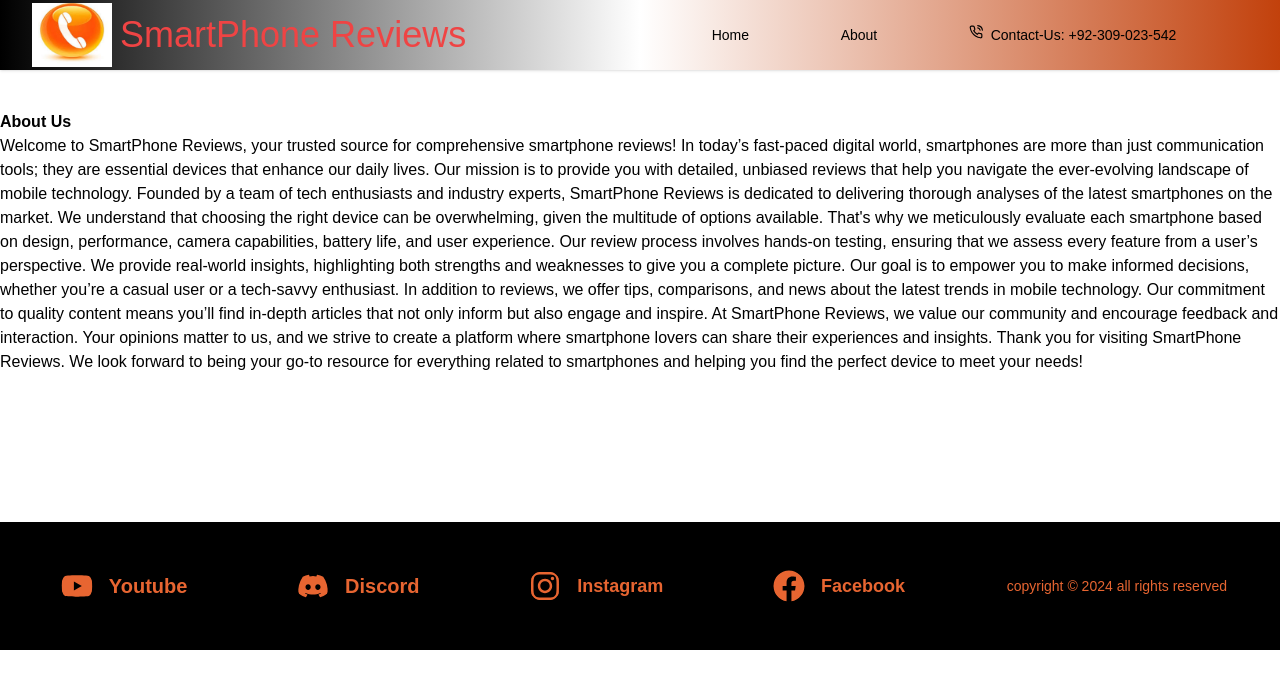
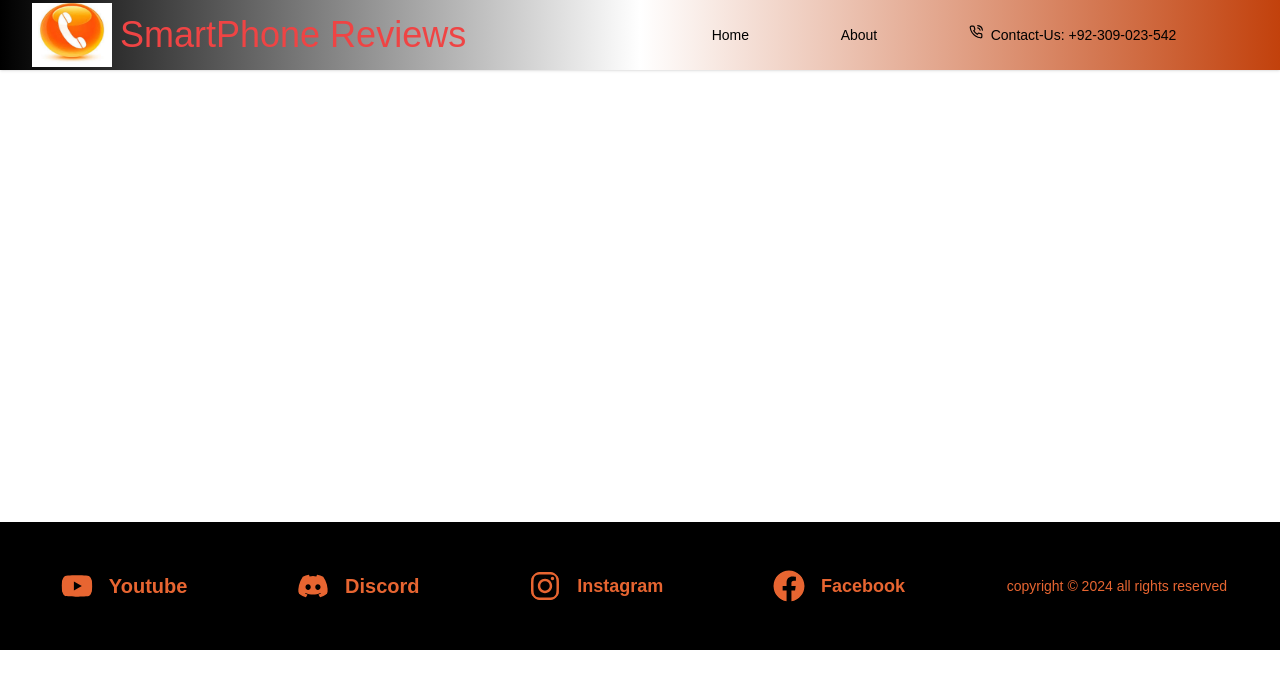
Before and after one commit to Mohammed-Umair-Kalim/web, a Next.js app: page /about in a window 1280 px wide. Shown: the top 688 px of the page. Built offline with nearby package versions, Linux system fonts and the light colour scheme.

Commit message:
Update page.tsx

```diff
--- a/src/app/about/page.tsx
+++ b/src/app/about/page.tsx
@@ -3,7 +3,7 @@ import React from "react";
 const About = () => {
   return (
     <>
-      <h1 className="text-black text-1xl mt-10">
+      <h1 className="text-white text-1xl mt-10">
         <b>About Us</b>
         <br></br>
         Welcome to SmartPhone Reviews, your trusted source for comprehensive
```
